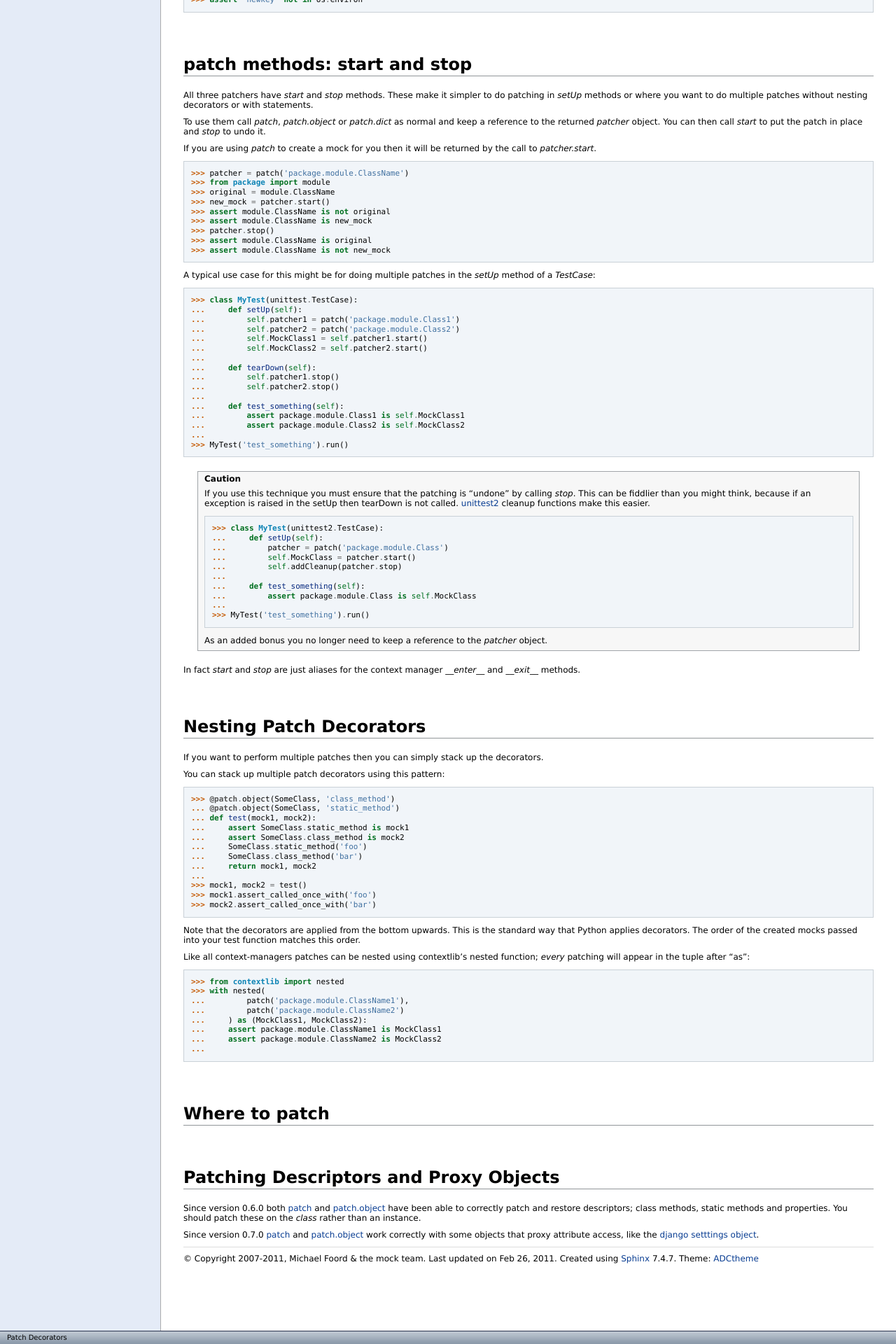
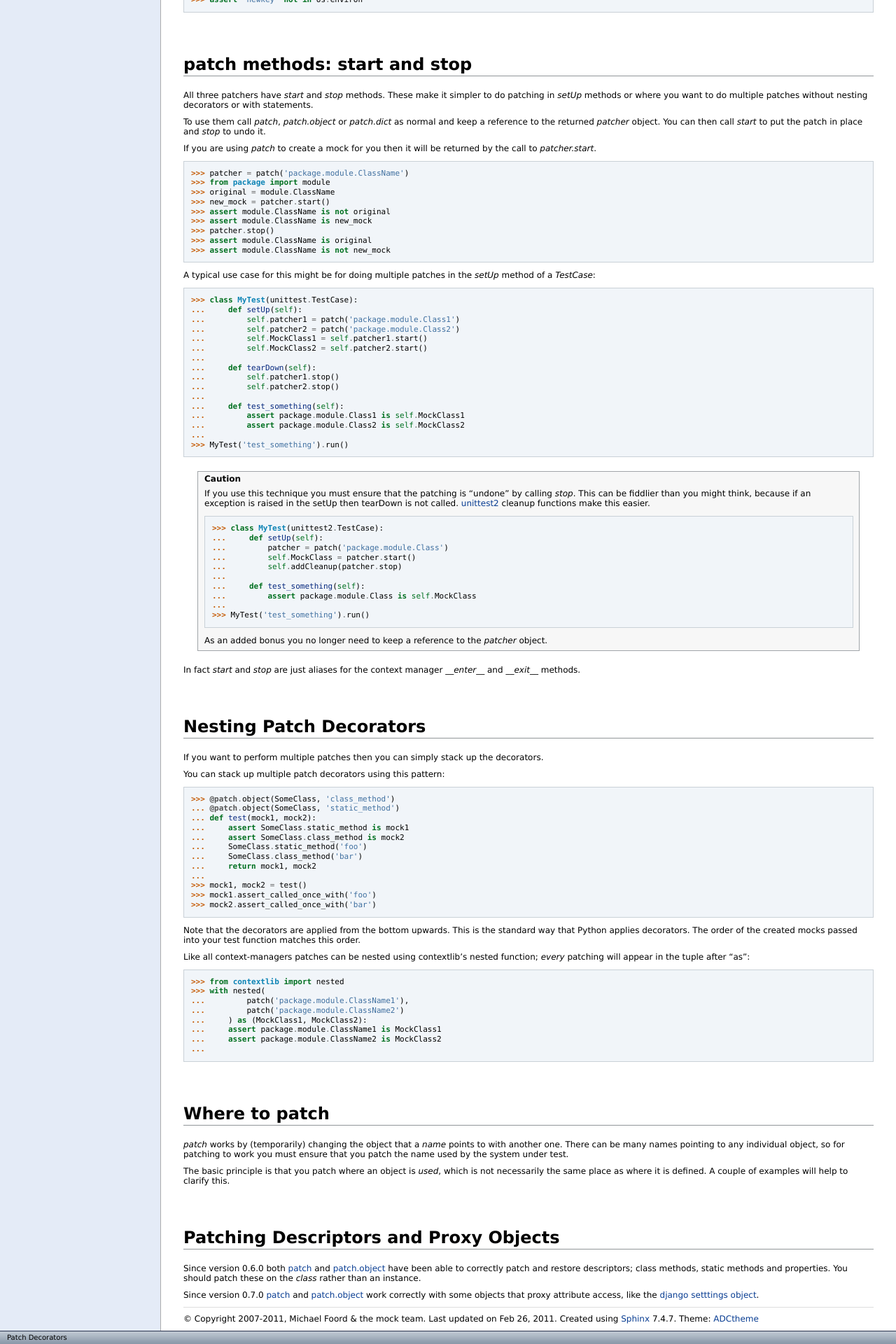
Before and after one commit to testing-cabal/mock, a Sphinx documentation site: the page built from docs/patch.txt, in a window 1280 px wide. Shown: the part 1858-3778 px from the top of the page at 70% size. Built offline with Sphinx 7.4.7, drawn with Linux system fonts in a browser that asks for light colours; pages that are not in the unit, such as notebooks, are missing from menus.

Commit message:
Doc updates

```diff
--- a/docs/patch.txt
+++ b/docs/patch.txt
@@ -275,6 +275,16 @@ Where to patch
 
 
 
+`patch` works by (temporarily) changing the object that a *name* points to with
+another one. There can be many names pointing to any individual object, so
+for patching to work you must ensure that you patch the name used by the system
+under test.
+
+The basic principle is that you patch where an object is *used*, which is not
+necessarily the same place as where it is defined. A couple of examples will
+help to clarify this.
+
+
 
 Patching Descriptors and Proxy Objects
 ======================================
```
